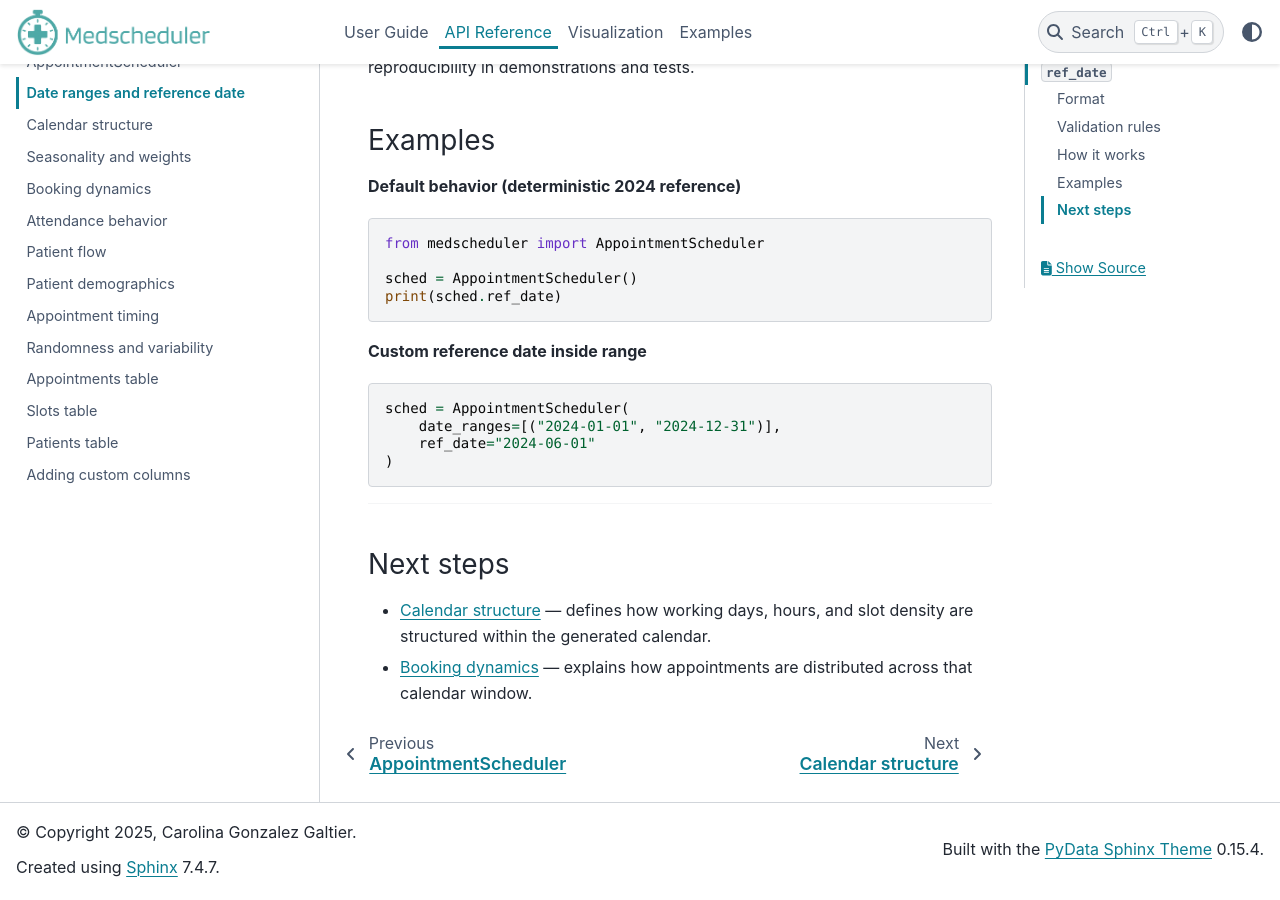
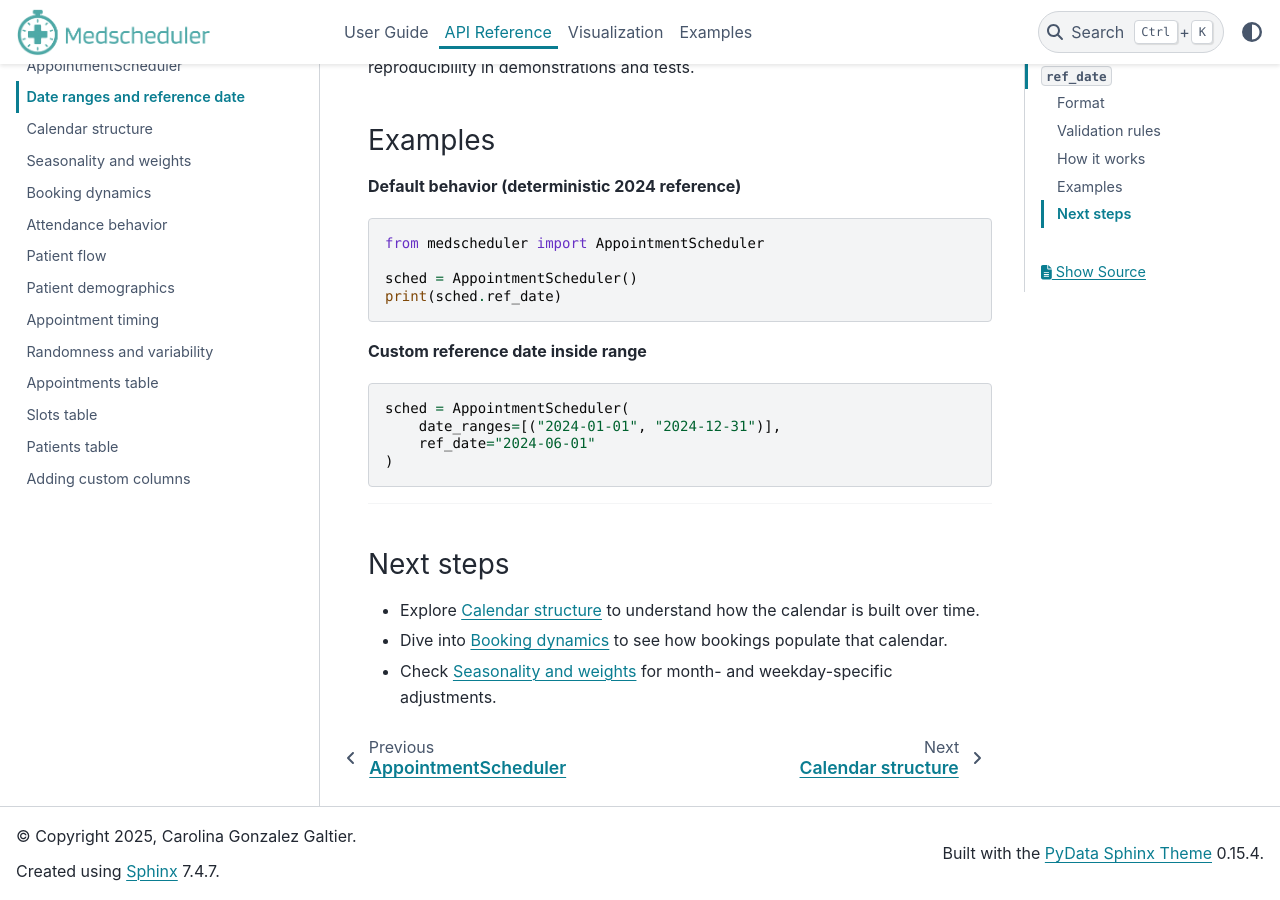
Before and after one commit to carogaltier/medscheduler, a Sphinx documentation site: the page built from docs/api-reference/date_ranges_ref_date.md, in a window 1280 px wide and 900 px high, scrolled down 3591 px. Built offline with Sphinx 7.4.7 and the PyData theme 0.15.4, drawn with Linux system fonts in a browser that asks for light colours.

Commit message:
Update date_ranges_ref_date.md

````diff
--- a/docs/api-reference/date_ranges_ref_date.md
+++ b/docs/api-reference/date_ranges_ref_date.md
@@ -120,8 +120,7 @@ sched = AppointmentScheduler(
 ```
 
 ---
-
 ### Next steps
-
-- {doc}`calendar_structure` — defines how working days, hours, and slot density are structured within the generated calendar.
-- {doc}`booking_dynamics` — explains how appointments are distributed across that calendar window.
+- Explore {doc}`calendar_structure` to understand how the calendar is built over time.
+- Dive into {doc}`booking_dynamics` to see how bookings populate that calendar.
+- Check {doc}`seasonality_weights` for month- and weekday-specific adjustments.
````
